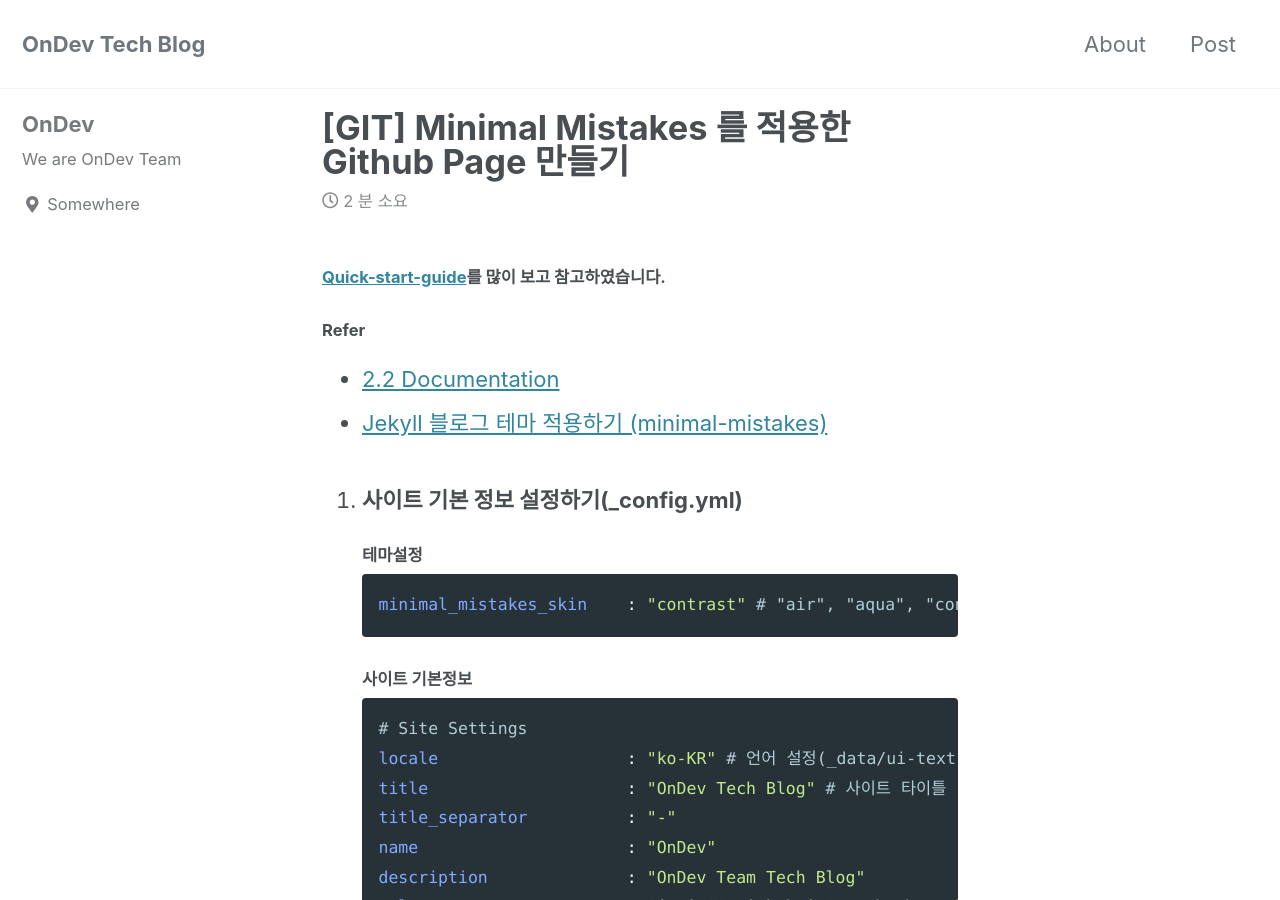
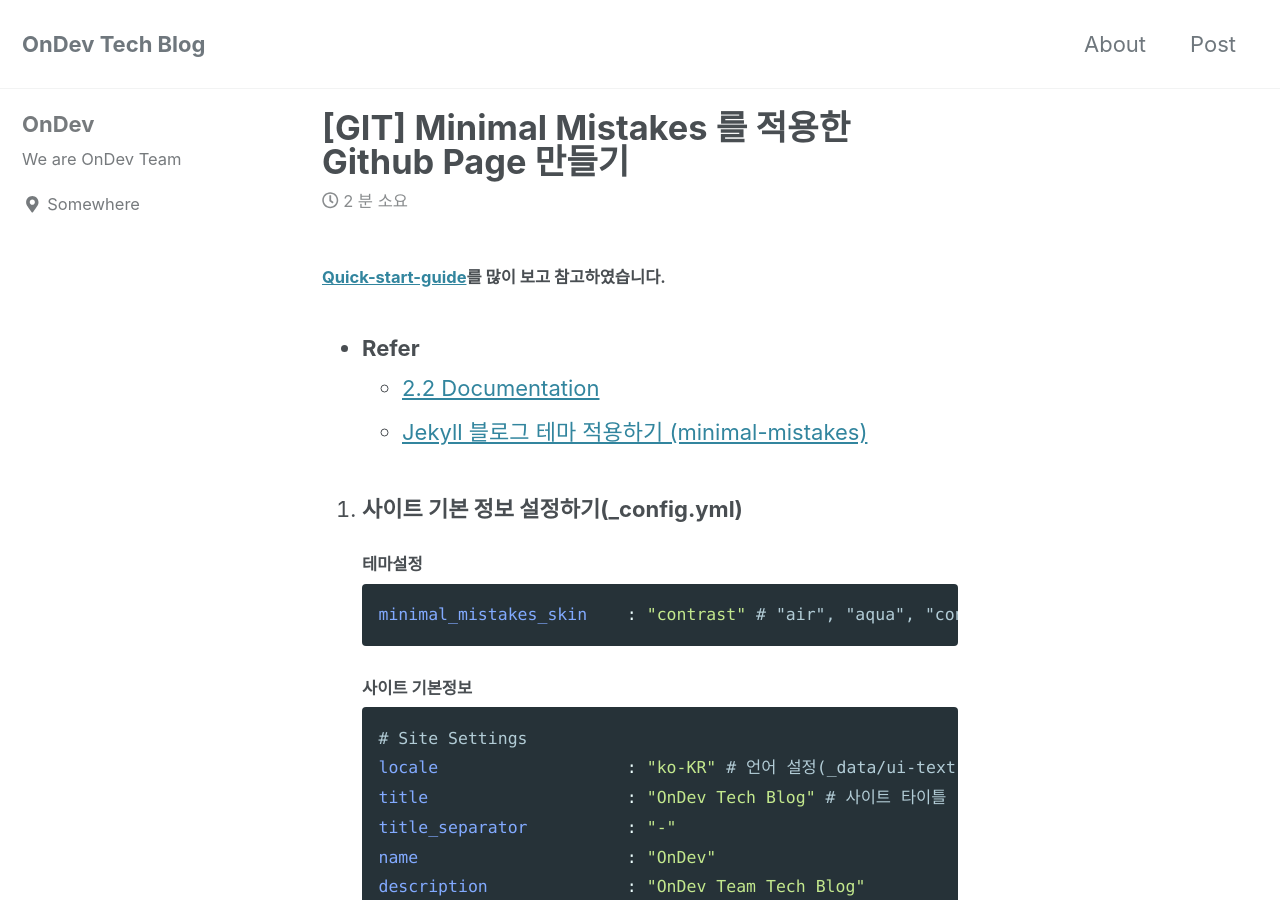
Before and after one commit to jucie15/jucie15.github.io, a Jekyll site: the page built from _posts/2019-06-17-gitpage-with-minimal-mistake.md, in a window 1280 px wide and 900 px high. Built offline with Jekyll 4.4.1, drawn with Linux system fonts in a browser that asks for light colours; cached includes are drawn as plain includes; nearby versions of some CDN libraries.

Commit message:
포스트 수정

````diff
--- a/_posts/2019-06-17-gitpage-with-minimal-mistake.md
+++ b/_posts/2019-06-17-gitpage-with-minimal-mistake.md
@@ -10,10 +10,9 @@ tags:
 
 
 
-#### Refer
-
-   - [2.2 Documentation](https://mmistakes.github.io/minimal-mistakes/docs/docs-2-2/)
-   - [Jekyll 블로그 테마 적용하기 (minimal-mistakes)](https://junhobaik.github.io/jekyll-apply-theme/)
+- ### Refer
+     - [2.2 Documentation](https://mmistakes.github.io/minimal-mistakes/docs/docs-2-2/)
+     - [Jekyll 블로그 테마 적용하기 (minimal-mistakes)](https://junhobaik.github.io/jekyll-apply-theme/)
 
 
 
@@ -196,7 +195,8 @@ tags:
    - ##### tag-posts.html
 
    ```html
-   {% raw %}
+   {%raw%}
+
    ---
    layout: archive
    permalink: /post-by-tags/
@@ -222,7 +222,8 @@ tags:
        {% include archive-single.html %}
      {% endfor %}
    {% endfor %}
-   {% endraw %}
+
+   {%endraw%}
 
    ```
 
````
